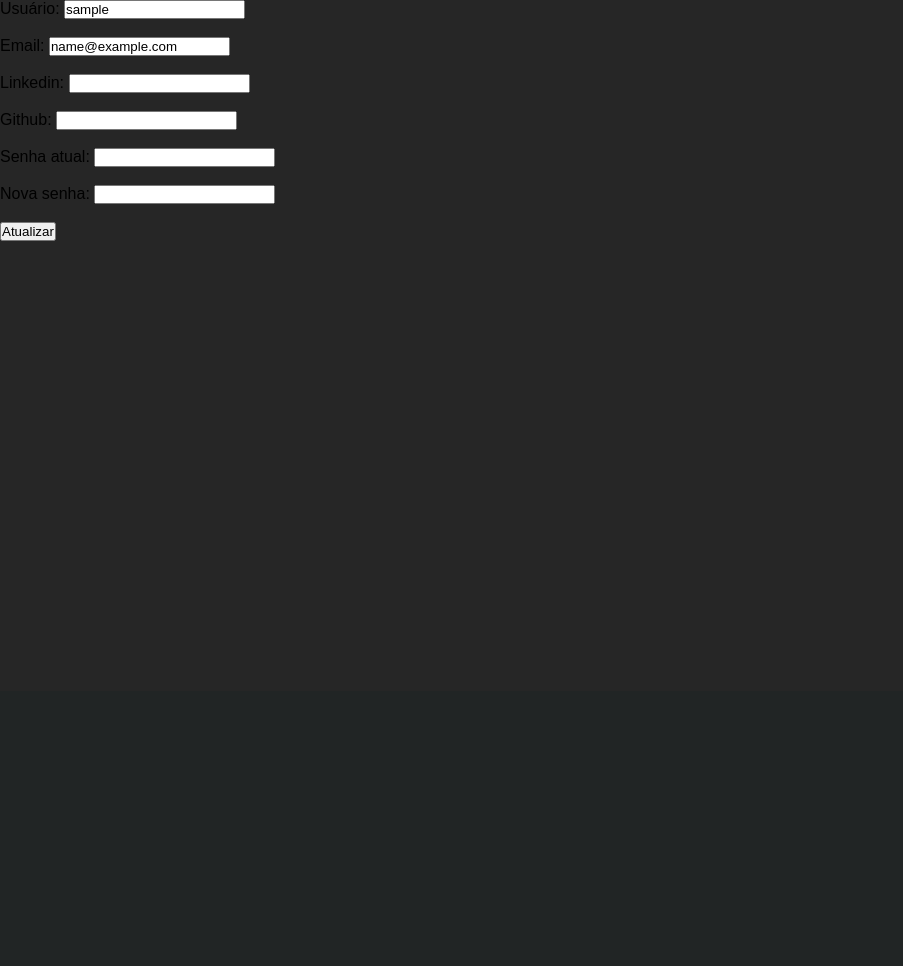
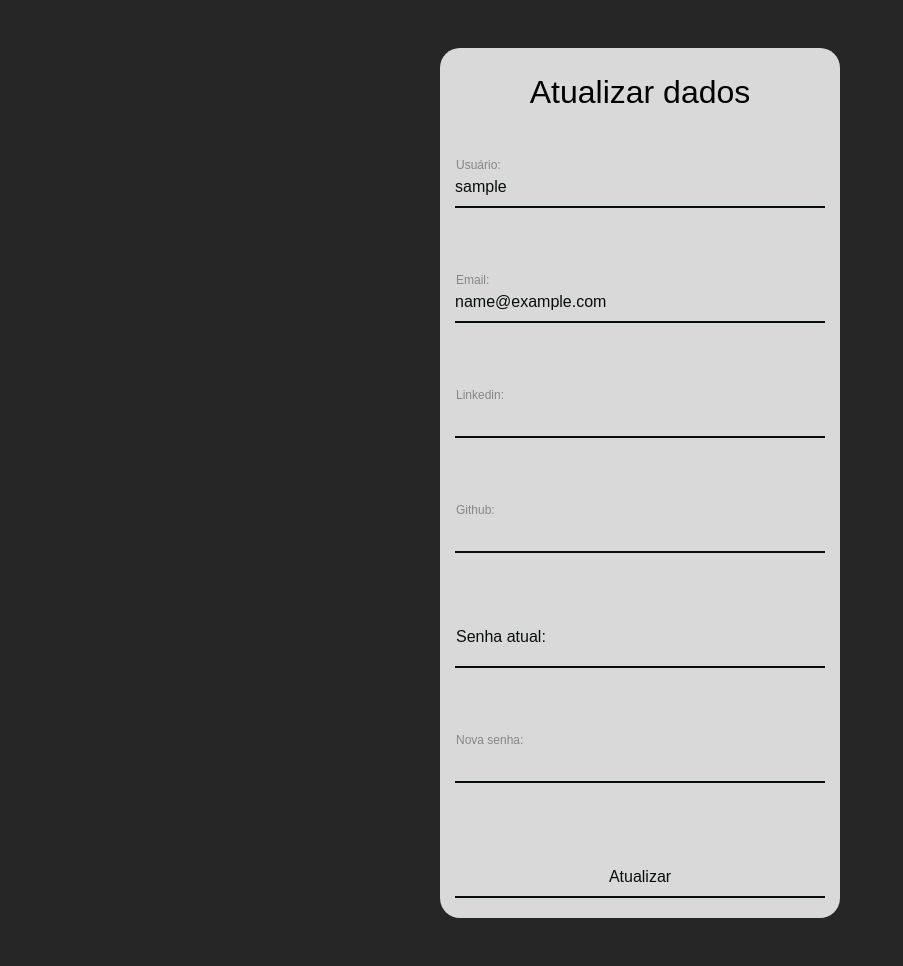
Before and after one commit to devid8642/CodeConn, a Django app: page /users/1/update/profile/ in a window 1280 px wide. Shown: the part 109-1075 px from the top of the page, without its empty margins (0-903 px from the left). Before the commit the page ends 350 px from the top, so only its background shows below. Run offline with Django 4.2, Linux system fonts and the light colour scheme; the visitor is signed in with stand-in values (Sample User, id 1); data comes from the database, SQL or seed files in the repository.

Commit message:
front user update

```diff
--- a/base_static/users/css/auth.css
+++ b/base_static/users/css/auth.css
@@ -17,7 +17,7 @@
     text-align: center;
     margin: 3rem auto;
     width: 400px;
-    height: 570px;
+    height: 870px;
     background-color: #d9d9d9;
     border-radius: 20px;
     gap: 1rem;
@@ -26,6 +26,7 @@
   .fieldset{
     border: none;
     font-size: 2rem;
+    padding-top: 5px;
   }
 
   .formulario-input{
--- a/users/forms.py
+++ b/users/forms.py
@@ -74,9 +74,21 @@ class RegisterForm(forms.Form):
 
 class UpdateForm(forms.Form):
     username = forms.CharField(label='Usuário', max_length=255)
-    email = forms.EmailField(label='Email', max_length=255)
-    linkedin = forms.URLField(label='Linkedin', required=False)
-    github = forms.URLField(label='Github', required=False)
+    email = forms.EmailField(
+        label='Email',
+        max_length=255,
+        widget=forms.TextInput()
+    )
+    linkedin = forms.URLField(
+        label='Linkedin',
+        required=False,
+        widget=forms.TextInput()
+    )
+    github = forms.URLField(
+        label='Github',
+        required=False,
+        widget=forms.TextInput()
+    )
     password = forms.CharField(
         label='Senha atual',
         widget=forms.PasswordInput()
@@ -87,6 +99,11 @@ class UpdateForm(forms.Form):
         required=False
     )
 
+    def __init__(self, *args, **kwargs):
+        super().__init__(*args, **kwargs)
+        for field in self.fields:
+            add_attr(self.fields[field], 'class', 'formulario-input')
+
     def clean_new_password(self):
         new_password = self.cleaned_data.get('new_password')
         if new_password:
--- a/users/templates/auth/pages/login.html
+++ b/users/templates/auth/pages/login.html
@@ -6,7 +6,7 @@
 
 {% block content %}
     <main>
-        <form action="{% url 'users:login' %}" method="POST" class="formulario">
+        <form action="{% url 'users:login' %}" method="POST" class="formulario" style="height: 670px;">
             {% csrf_token %}
             <fieldset class="fieldset">Login</fieldset>
             {{ form.non_field_errors }}
--- a/users/templates/users/pages/user_update.html
+++ b/users/templates/users/pages/user_update.html
@@ -1,19 +1,26 @@
 {% extends 'global/base.html' %}
+{% load static %}
+
+{% block head %}
+    <link rel="stylesheet" href="{% static 'users/css/auth.css' %}">
+{% endblock head %}
 
 {% block content %}
 
-    <form action="{% url 'users:user_update' id %}" method="POST">
+    <form action="{% url 'users:user_update' id %}" method="POST" class="formulario">
         {% csrf_token %}
+        <fieldset class="fieldset">Atualizar dados</fieldset>
         {{ form.non_field_errors }}
         {% for field in form %}
-            <div class="form-control">
-                {{ field.errors }}
-                {{ field.label_tag }} {{ field }}
+            {{ field.errors }}
+            <div class="user-box">
+                {{ field }}
+                {{ field.label_tag }}
                 <br>
                 <br>
             </div>
         {% endfor %}
-        <button type="submit">Atualizar</button>
+        <input type="submit" class="formulario-input formulario-button" value="Atualizar">
     </form>
 
 {% endblock content %}
```
